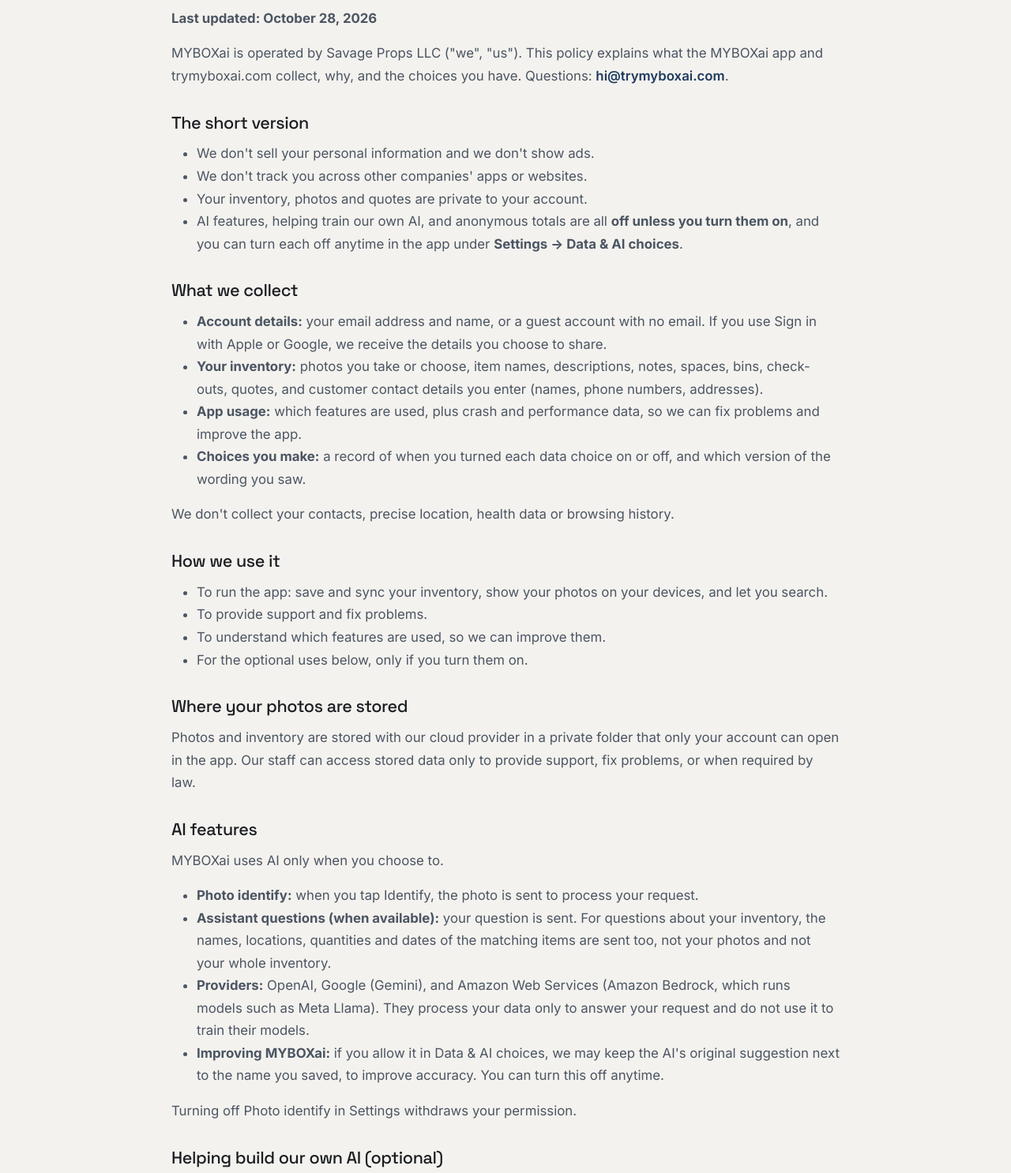
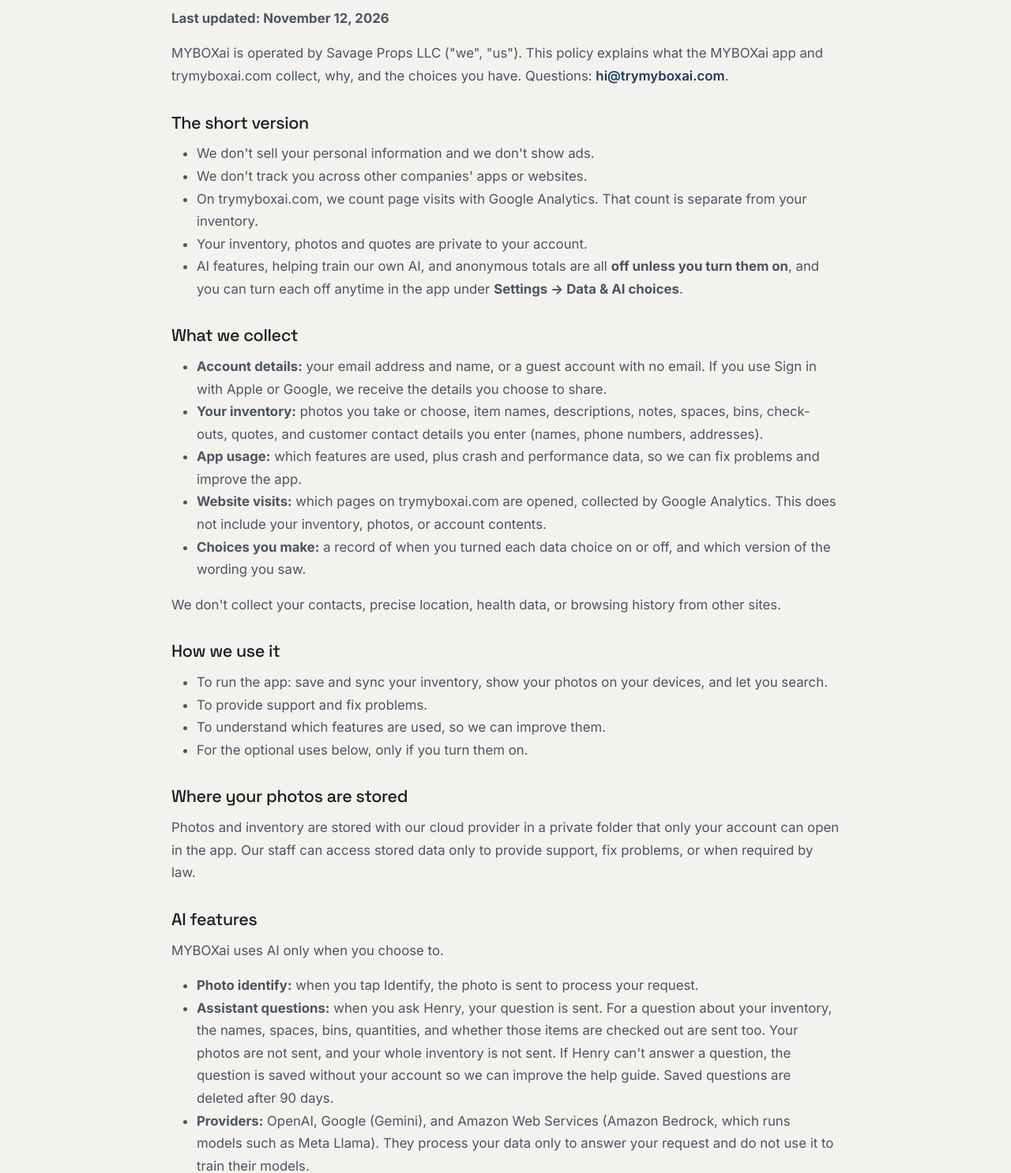
Before and after one commit to nicholeproduces/storiq-site, a plain HTML site: page privacy.html in a window 1280 px wide. Shown: the part 180-1666 px from the top of the page at 79% size. Drawn offline with nearby package versions, Linux system fonts and the light colour scheme.

Commit message:
Say what Ask Henry sends, and that unanswered questions are deleted after 90 days.
The assistant bullet now matches the fields the app sends.

Co-authored-by: Cursor <cursoragent@cursor.com>

```diff
--- a/privacy.html
+++ b/privacy.html
@@ -8,6 +8,7 @@
     name="description"
     content="Privacy policy for MYBOXai and trymyboxai.com, operated by Savage Props LLC. What we collect, why, and the choices you have."
   />
+  <link rel="canonical" href="https://www.trymyboxai.com/privacy" />
   <link rel="preconnect" href="https://fonts.googleapis.com" />
   <link rel="preconnect" href="https://fonts.gstatic.com" crossorigin />
   <link
@@ -25,6 +26,13 @@
   <link rel="icon" type="image/png" sizes="32x32" href="/assets/branding/favicon-32x32.png" />
   <link rel="apple-touch-icon" href="/assets/branding/apple-touch-icon.png" />
   <link rel="stylesheet" href="styles.css" />
+  <script async src="https://www.googletagmanager.com/gtag/js?id=G-RV5FZ3F97F"></script>
+  <script>
+    window.dataLayer = window.dataLayer || [];
+    function gtag(){dataLayer.push(arguments);}
+    gtag('js', new Date());
+    gtag('config', 'G-RV5FZ3F97F');
+  </script>
 </head>
 <body class="site-page">
   <a class="visually-hidden-focusable site-skip-link" href="#main-content">Skip to main content</a>
@@ -76,7 +84,7 @@
         <div class="row justify-content-center">
           <div class="col-lg-9 store-prose">
             <h1 class="site-hero-title mb-3">Privacy Policy</h1>
-            <p><strong>Last updated: October 28, 2026</strong></p>
+            <p><strong>Last updated: November 12, 2026</strong></p>
             <p>
               MYBOXai is operated by Savage Props LLC ("we", "us"). This policy explains what the MYBOXai app and
               trymyboxai.com collect, why, and the choices you have. Questions: <a class="site-inline-link" href="mailto:hi@trymyboxai.com">hi@trymyboxai.com</a>.
@@ -86,6 +94,7 @@
             <ul>
               <li>We don't sell your personal information and we don't show ads.</li>
               <li>We don't track you across other companies' apps or websites.</li>
+              <li>On trymyboxai.com, we count page visits with Google Analytics. That count is separate from your inventory.</li>
               <li>Your inventory, photos and quotes are private to your account.</li>
               <li>AI features, helping train our own AI, and anonymous totals are all <strong>off unless you turn them on</strong>, and you can turn each off anytime in the app under <strong>Settings → Data &amp; AI choices</strong>.</li>
             </ul>
@@ -95,9 +104,10 @@
               <li><strong>Account details:</strong> your email address and name, or a guest account with no email. If you use Sign in with Apple or Google, we receive the details you choose to share.</li>
               <li><strong>Your inventory:</strong> photos you take or choose, item names, descriptions, notes, spaces, bins, check-outs, quotes, and customer contact details you enter (names, phone numbers, addresses).</li>
               <li><strong>App usage:</strong> which features are used, plus crash and performance data, so we can fix problems and improve the app.</li>
+              <li><strong>Website visits:</strong> which pages on trymyboxai.com are opened, collected by Google Analytics. This does not include your inventory, photos, or account contents.</li>
               <li><strong>Choices you make:</strong> a record of when you turned each data choice on or off, and which version of the wording you saw.</li>
             </ul>
-            <p>We don't collect your contacts, precise location, health data or browsing history.</p>
+            <p>We don't collect your contacts, precise location, health data, or browsing history from other sites.</p>
 
             <h2>How we use it</h2>
             <ul>
@@ -116,11 +126,11 @@
             <p>MYBOXai uses AI only when you choose to.</p>
             <ul>
               <li><strong>Photo identify:</strong> when you tap Identify, the photo is sent to process your request.</li>
-              <li><strong>Assistant questions (when available):</strong> your question is sent. For questions about your inventory, the names, locations, quantities and dates of the matching items are sent too, not your photos and not your whole inventory.</li>
+              <li><strong>Assistant questions:</strong> when you ask Henry, your question is sent. For a question about your inventory, the names, spaces, bins, quantities, and whether those items are checked out are sent too. Your photos are not sent, and your whole inventory is not sent. If Henry can't answer a question, the question is saved without your account so we can improve the help guide. Saved questions are deleted after 90 days.</li>
               <li><strong>Providers:</strong> OpenAI, Google (Gemini), and Amazon Web Services (Amazon Bedrock, which runs models such as Meta Llama). They process your data only to answer your request and do not use it to train their models.</li>
               <li><strong>Improving MYBOXai:</strong> if you allow it in Data &amp; AI choices, we may keep the AI's original suggestion next to the name you saved, to improve accuracy. You can turn this off anytime.</li>
             </ul>
-            <p>Turning off Photo identify in Settings withdraws your permission.</p>
+            <p>Turning off Photo identify in Settings, or turning off Identify items with AI, withdraws permission for photo identify and for Henry.</p>
 
             <h2>Helping build our own AI (optional)</h2>
             <p>
@@ -140,6 +150,7 @@
               <li>Email delivery for sign-in links and support (Resend)</li>
               <li>App sign-in, if you choose it (Apple, Google)</li>
               <li>App updates and crash reports (Expo)</li>
+              <li>Website visit counts (Google Analytics)</li>
             </ul>
             <p>
               We may also share information if the law requires it, or as part of a sale or merger of the business, in which case this policy still applies to your data.
```
